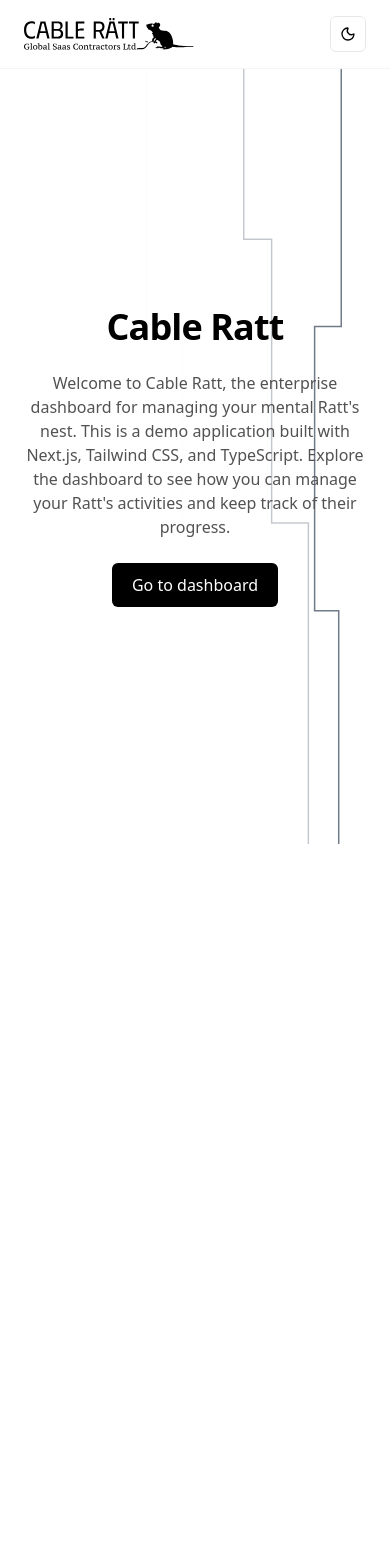
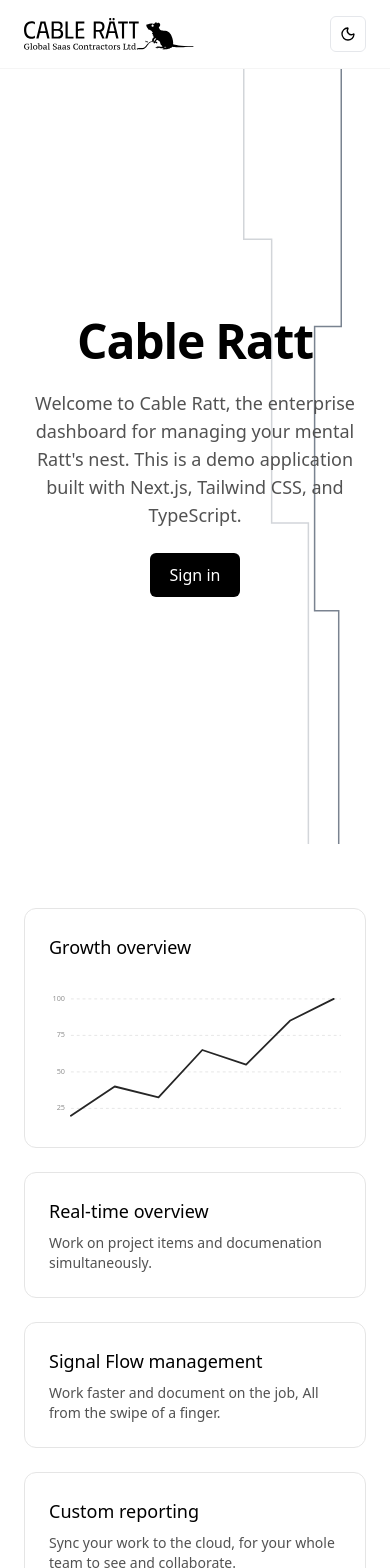
Before and after one commit to Tucci-net/cable-ratt, a Next.js app: page / in a window 390 px wide. Shown: the top 1568 px of the page. Before the commit the page ends 844 px from the top, so only its background shows below. Built offline with nearby package versions, Linux system fonts and the light colour scheme.

Commit message:
Major Content push, Added graph, modulization of content, sign in page data, much polish

```diff
--- a/app/(auth)/login/page.tsx
+++ b/app/(auth)/login/page.tsx
@@ -1,9 +1,16 @@
+import Link from "next/link";
 import { signIn } from "@/lib/auth/auth";
+import { Header } from "@/components/features/header";
 
 export default function LoginPage() {
   return (
-    <main className="flex min-h-screen flex-col items-center justify-center gap-6 p-6">
+    <div className="flex min-h-screen flex-col">
+      <Header />
+      <main className="flex flex-1 flex-col items-center justify-center gap-6 px-6 text-center">
         <h1 className="text-2xl font-semibold">Log in to Cable Ratt</h1>
+        <p className="max-w-sm text-sm text-neutral-600 dark:text-neutral-400">
+          Sign in with GitHub to access your dashboard.
+        </p>
         <form
           action={async () => {
             "use server";
@@ -12,11 +19,18 @@ export default function LoginPage() {
         >
           <button
             type="submit"
-          className="rounded-md bg-black px-4 py-2 text-white hover:bg-neutral-800"
+            className="rounded-md bg-black px-5 py-2.5 text-white hover:bg-neutral-800 dark:bg-white dark:text-black dark:hover:bg-neutral-200"
           >
-          Sign in via GitHub
+            Sign in with GitHub
           </button>
         </form>
+        <Link
+          href="/"
+          className="text-sm text-neutral-500 underline hover:text-black dark:hover:text-white"
+        >
+          Back to home
+        </Link>
       </main>
+    </div>
   );
 }
--- a/app/page.tsx
+++ b/app/page.tsx
@@ -4,6 +4,9 @@ import Link from "next/link";
 import { useEffect, useRef, useState } from "react";
 import { Header } from "@/components/features/header";
 import { CableRain } from "@/components/features/cable-rain";
+import { Module } from "@/components/features/module";
+import { ScrollHint } from "@/components/features/scroll-hint";
+import { GraphModule } from "@/components/features/graph-module";
 
 const CONTENT_STAGGER_MS = 400;
 const CONTENT_DURATION_MS = 600;
@@ -16,53 +19,79 @@ export default function HomePage() {
   useEffect(() => {
     const el = headerRef.current;
     if (!el) return;
-
     const update = () => {
       setHeaderHeightPx(el.getBoundingClientRect().height);
     };
-
     update();
-
     const ro = new ResizeObserver(() => update());
     ro.observe(el);
-
     return () => ro.disconnect();
   }, []);
 
   return (
     <>
       <CableRain startDelayMs={RAIN_START_DELAY_MS} headerHeightPx={headerHeightPx} />
-
-      <div className="flex min-h-screen flex-col">
+      <ScrollHint />
+      <div className="flex flex-col">
         <Header ref={headerRef} />
 
-        <main className="flex flex-1 flex-col items-center justify-center gap-6 px-6 text-center">
+        <main
+          className="flex h-screen flex-col items-center justify-center gap-6 px-6 text-center"
+          style={{ height: `calc(100vh - ${headerHeightPx}px)` }}
+        >
           <h1
-            className="animate-content-in opacity-0 text-4xl font-semibold tracking-tight"
+ 	  className="animate-content-in opacity-0 text-5xl font-semibold tracking-tight sm:text-6xl"
             style={{ animationDuration: `${CONTENT_DURATION_MS}ms` }}
           >
             Cable Ratt
           </h1>
-
           <p
-            className="animate-content-in opacity-0 max-w-md text-neutral-600 dark:text-neutral-400"
+            className="animate-content-in opacity-0 max-w-lg text-lg text-neutral-600 dark:text-neutral-400"
             style={{
               animationDuration: `${CONTENT_DURATION_MS}ms`,
               animationDelay: `${CONTENT_STAGGER_MS}ms`,
             }}
           >
             Welcome to Cable Ratt, the enterprise dashboard for managing your mental Ratt&apos;s nest.
-	    This is a demo application built with Next.js, Tailwind CSS, and TypeScript.
-	    Explore the dashboard to see how you can manage your Ratt&apos;s activities and keep track of their progress.
+            This is a demo application built with Next.js, Tailwind CSS, and TypeScript.
           </p>
-
           <Link
-            href="/dashboard"
+            href="/login"
             className="rounded-md bg-black px-5 py-2.5 text-white hover:bg-neutral-800 dark:bg-white dark:text-black dark:hover:bg-neutral-200"
           >
-            Go to dashboard
+            Sign in
           </Link>
         </main>
+
+        <section className="mx-auto max-w-6xl px-6 py-16">
+          <div className="flex flex-col gap-6 lg:flex-row">
+            <div className="lg:w-2/3">
+              <Module className="h-full">
+                <GraphModule />
+              </Module>
+            </div>
+            <div className="flex flex-col gap-6 lg:w-1/3">
+              <Module>
+                <h3 className="mb-2 text-lg font-medium">Real-time overview</h3>
+                <p className="text-sm text-neutral-600 dark:text-neutral-400">
+                  Work on project items and documenation simultaneously.
+                </p>
+              </Module>
+              <Module>
+                <h3 className="mb-2 text-lg font-medium">Signal Flow management</h3>
+                <p className="text-sm text-neutral-600 dark:text-neutral-400">
+                  Work faster and document on the job, All from the swipe of a finger.
+                </p>
+              </Module>
+              <Module>
+                <h3 className="mb-2 text-lg font-medium">Custom reporting</h3>
+                <p className="text-sm text-neutral-600 dark:text-neutral-400">
+                  Sync your work to the cloud, for your whole team to see and collaborate.
+                </p>
+              </Module>
+            </div>
+          </div>
+        </section>
       </div>
     </>
   );
--- a/components/features/cable-rain.tsx
+++ b/components/features/cable-rain.tsx
@@ -2,7 +2,7 @@
 
 import { useEffect, useState } from "react";
 
-const LANE_WIDTH = 90; // px — target spacing per cable
+const LANE_WIDTH = 90; //cable jutt spacing
 const BATCH_STAGGER_MS = 900;
 
 function pseudoRandom(seed: number) {
--- /dev/null
+++ b/components/features/graph-module.tsx
@@ -0,0 +1,90 @@
+"use client";
+
+import { useEffect, useRef, useState } from "react";
+
+const PATH = "M 30 190 L 90 150 L 150 165 L 210 100 L 270 120 L 330 60 L 390 30";
+
+const GRID_LINES = [
+  { y: 30, label: "100" },
+  { y: 80, label: "75" },
+  { y: 130, label: "50" },
+  { y: 180, label: "25" },
+];
+
+const DRAW_DELAY_MS = 900; // Scroll Pause
+const DRAW_DURATION_S = 3.5; // Sroll Duration
+
+export function GraphModule() {
+  const containerRef = useRef<HTMLDivElement>(null);
+  const [isVisible, setIsVisible] = useState(false);
+
+  useEffect(() => {
+    const el = containerRef.current;
+    if (!el) return;
+
+    let delayTimer: ReturnType<typeof setTimeout> | null = null;
+
+    const observer = new IntersectionObserver(
+      ([entry]) => {
+        if (entry.isIntersecting) {
+          delayTimer = setTimeout(() => setIsVisible(true), DRAW_DELAY_MS);
+          observer.disconnect();
+        }
+      },
+      { threshold: 0.3 }
+    );
+
+    observer.observe(el);
+    return () => {
+      observer.disconnect();
+      if (delayTimer) clearTimeout(delayTimer);
+    };
+  }, []);
+
+  return (
+    <div ref={containerRef} className="flex h-full flex-col">
+      <h3 className="mb-4 text-lg font-medium">Growth overview</h3>
+      <svg
+	viewBox="0 0 400 200"
+	preserveAspectRatio="none"
+	className="min-h-0 flex-1 text-neutral-800 dark:text-neutral-200">
+        {GRID_LINES.map((line) => (
+          <g key={line.y}>
+            <line
+              x1={30}
+              x2={400}
+              y1={line.y}
+              y2={line.y}
+              stroke="currentColor"
+              strokeWidth="1"
+              strokeDasharray="4 4"
+              opacity={0.15}
+            />
+            <text
+              x={22}
+              y={line.y}
+              textAnchor="end"
+              dominantBaseline="middle"
+              fontSize="10"
+              fill="currentColor"
+              opacity={0.5}
+            >
+              {line.label}
+            </text>
+          </g>
+        ))}
+        <path
+          d={PATH}
+          fill="none"
+          stroke="currentColor"
+          strokeWidth="2.5"
+          strokeLinecap="round"
+          strokeLinejoin="round"
+          strokeDasharray="1000"
+          strokeDashoffset={isVisible ? 0 : 1000}
+          style={{ transition: `stroke-dashoffset ${DRAW_DURATION_S}s ease-out` }}
+        />
+      </svg>
+    </div>
+  );
+}
--- a/components/features/header.tsx
+++ b/components/features/header.tsx
@@ -24,12 +24,6 @@ export const Header = forwardRef<HTMLElement, object>(function Header(_, ref) {
             Home
           </Link>
           <Link
-            href="/dashboard"
-            className="hover:text-black dark:hover:text-white"
-          >
-            Dashboard
-          </Link>
-          <Link
             href="/login"
             className="hover:text-black dark:hover:text-white"
           >
--- /dev/null
+++ b/components/features/module.tsx
@@ -0,0 +1,44 @@
+"use client";
+
+import { useRef } from "react";
+import type { ReactNode } from "react";
+
+export function Module({
+  children,
+  className = "",
+}: {
+  children: ReactNode;
+  className?: string;
+}) {
+  const ref = useRef<HTMLDivElement>(null);
+
+  function handleMouseMove(e: React.MouseEvent<HTMLDivElement>) {
+    const el = ref.current;
+    if (!el) return;
+    const rect = el.getBoundingClientRect();
+    el.style.setProperty("--x", `${e.clientX - rect.left}px`);
+    el.style.setProperty("--y", `${e.clientY - rect.top}px`);
+  }
+ // Stores cursor position relative to element
+
+  return (
+    <div
+      ref={ref}
+      onMouseMove={handleMouseMove}
+      className={`group relative overflow-hidden rounded-xl border border-neutral-200 bg-white p-6 dark:border-neutral-800 dark:bg-neutral-900 ${className}`}
+    >
+      {/* The glow ring itself — invisible until hover */}
+      <div
+        className="pointer-events-none absolute inset-0 rounded-xl opacity-0 transition-opacity duration-300 group-hover:opacity-100"
+        style={{
+          padding: "1px",
+          background: `radial-gradient(120px circle at var(--x) var(--y), rgba(255,255,255,0.9), transparent 70%)`,
+          WebkitMask: "linear-gradient(#000 0 0) content-box, linear-gradient(#000 0 0)",
+          WebkitMaskComposite: "xor",
+          maskComposite: "exclude",
+        }}
+      />
+     <div className="relative z-10 flex h-full flex-col">{children}</div>
+    </div>
+  );
+}
--- /dev/null
+++ b/components/features/scroll-hint.tsx
@@ -0,0 +1,33 @@
+"use client";
+
+import { useEffect, useState } from "react";
+import { ChevronDown } from "lucide-react";
+
+export function ScrollHint() {
+  const [visible, setVisible] = useState(false);
+
+  useEffect(() => {
+    const timer = setTimeout(() => setVisible(true), 10000);
+
+    function handleScroll() {
+      if (window.scrollY > 10) {
+        setVisible(false);
+        clearTimeout(timer);
+      }
+    }
+
+    window.addEventListener("scroll", handleScroll);
+    return () => {
+      clearTimeout(timer);
+      window.removeEventListener("scroll", handleScroll);
+    };
+  }, []);
+
+  if (!visible) return null;
+
+  return (
+    <div className="pointer-events-none fixed inset-x-0 bottom-8 z-20 flex justify-center">
+      <ChevronDown className="h-6 w-6 animate-bounce text-neutral-400 dark:text-neutral-500" />
+    </div>
+  );
+}
```
Lines whose indentation alone changed are shown as unchanged.
